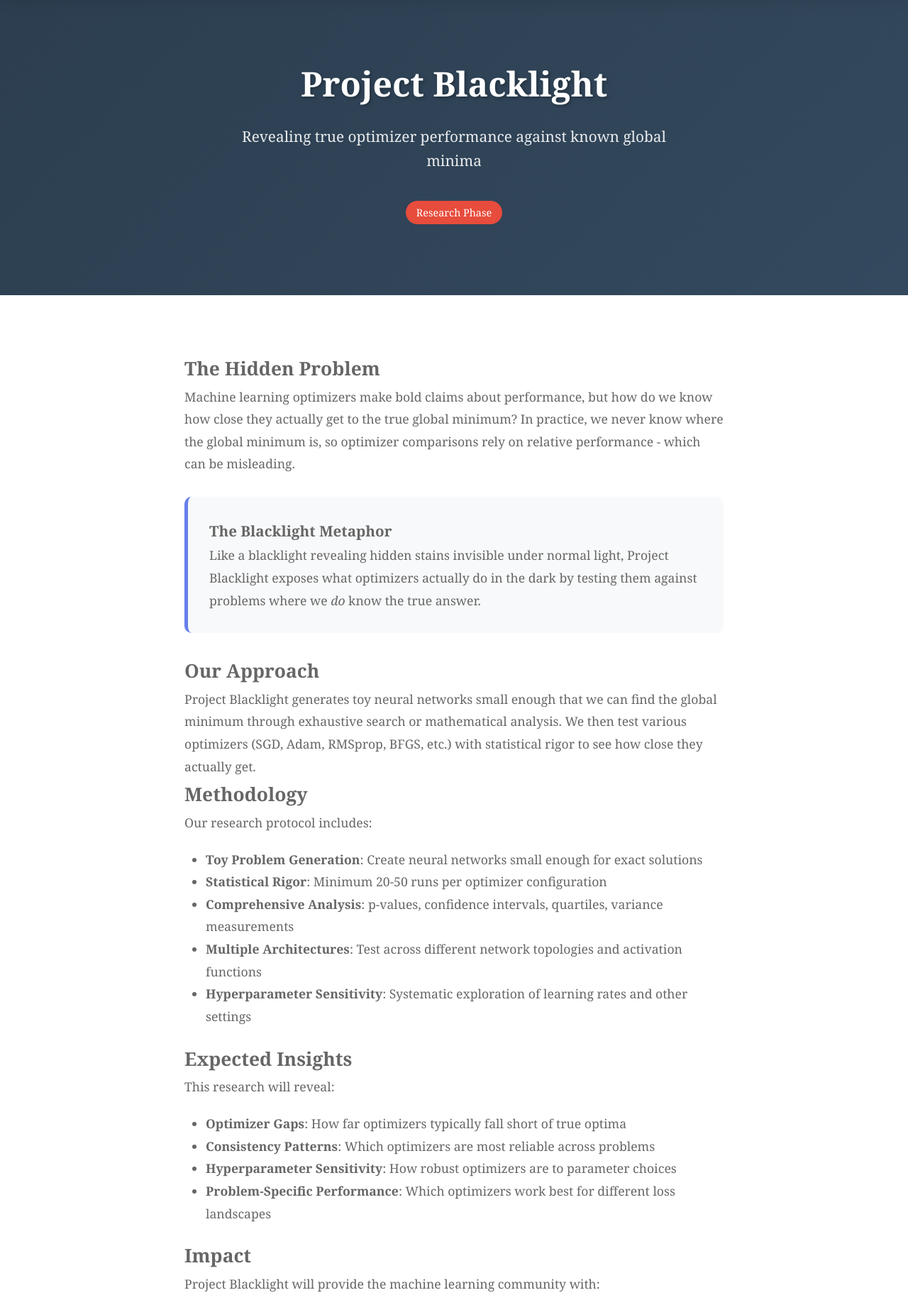
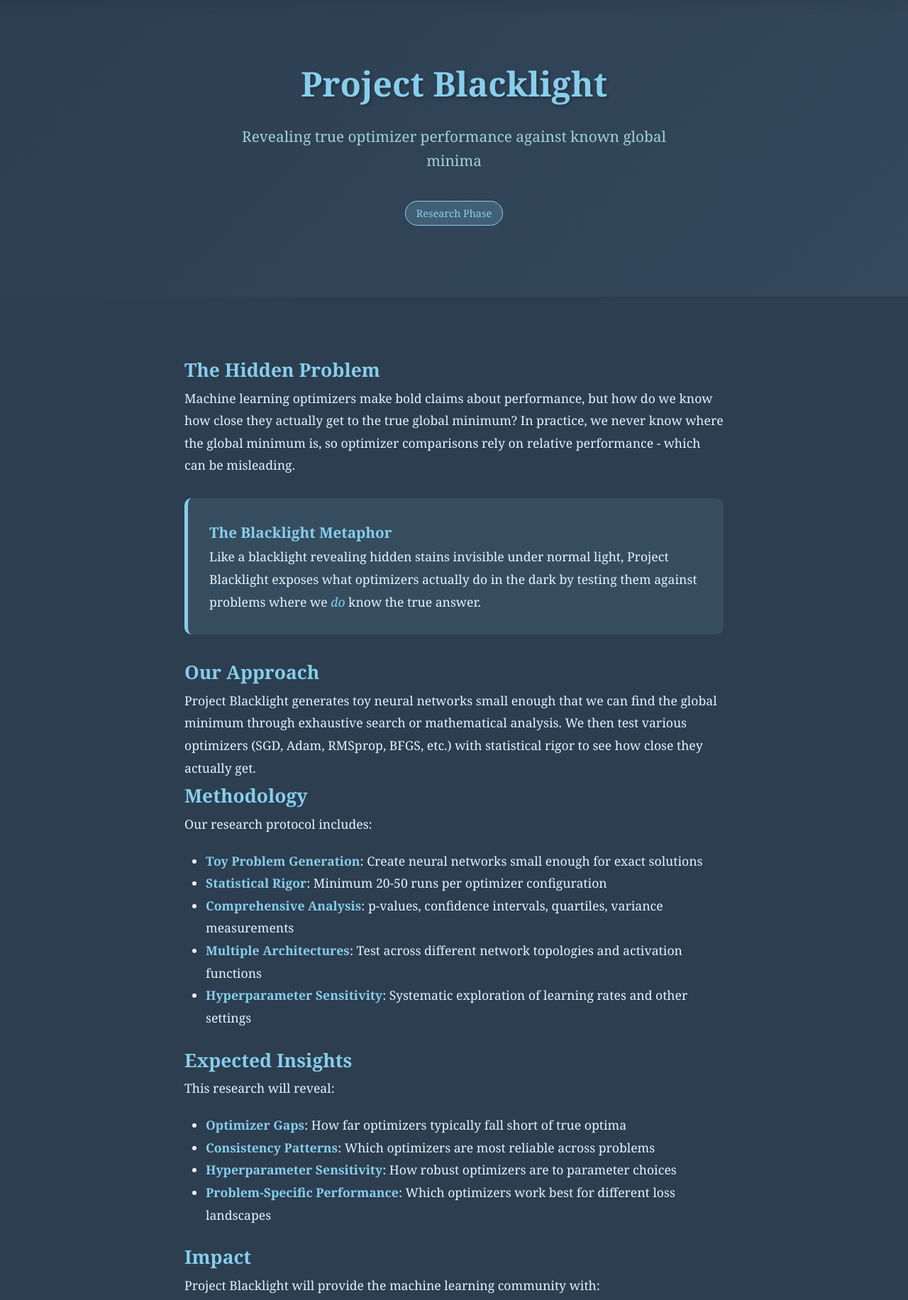
Before and after one commit to haishuo/sgcx, a Django app: page /projects/blacklight/ in a window 1280 px wide. Shown: the part 88-1920 px from the top of the page at 71% size. Run offline with Django 4.2, Linux system fonts and the light colour scheme.

Commit message:
Updated blacklight's page.

```diff
--- a/projects/templates/projects/blacklight.html
+++ b/projects/templates/projects/blacklight.html
@@ -2,68 +2,68 @@
 {% extends 'base.html' %}
 
 {% block content %}
-<section class="hero" style="background: linear-gradient(135deg, #2c3e50 0%, #34495e 100%); padding: 80px 0;">
+<section class="hero" style="background: linear-gradient(135deg, #2c3e50 0%, #34495e 100%); padding: 80px 0; color: #87ceeb;">
     <div class="container">
-        <h1 style="font-size: 3rem; margin-bottom: 20px;">Project Blacklight</h1>
-        <p style="font-size: 1.3rem; margin-bottom: 40px; max-width: 600px; margin-left: auto; margin-right: auto;">
+        <h1 style="font-size: 3rem; margin-bottom: 20px; color: #87ceeb;">Project Blacklight</h1>
+        <p style="font-size: 1.3rem; margin-bottom: 40px; max-width: 600px; margin-left: auto; margin-right: auto; color: #b0e0e6;">
             Revealing true optimizer performance against known global minima
         </p>
-        <div class="project-status" style="background: #e74c3c; margin-bottom: 20px;">Research Phase</div>
+        <div class="project-status" style="background: rgba(135,206,235,0.2); margin-bottom: 20px; color: #87ceeb; border: 1px solid #87ceeb;">Research Phase</div>
     </div>
 </section>
 
-<section class="content-section">
+<section class="content-section" style="background: #2c3e50; color: #e6f3ff;">
     <div class="container">
         <div class="about-content">
-            <h2>The Hidden Problem</h2>
-            <p>Machine learning optimizers make bold claims about performance, but how do we know how close they actually get to the true global minimum? In practice, we never know where the global minimum is, so optimizer comparisons rely on relative performance - which can be misleading.</p>
+            <h2 style="color: #87ceeb;">The Hidden Problem</h2>
+            <p style="color: #e6f3ff;">Machine learning optimizers make bold claims about performance, but how do we know how close they actually get to the true global minimum? In practice, we never know where the global minimum is, so optimizer comparisons rely on relative performance - which can be misleading.</p>
 
-            <div class="collaboration-highlight">
-                <h3>The Blacklight Metaphor</h3>
-                <p>Like a blacklight revealing hidden stains invisible under normal light, Project Blacklight exposes what optimizers actually do in the dark by testing them against problems where we <em>do</em> know the true answer.</p>
+            <div class="collaboration-highlight" style="background: rgba(135,206,235,0.1); border-left: 5px solid #87ceeb; color: #e6f3ff;">
+                <h3 style="color: #87ceeb;">The Blacklight Metaphor</h3>
+                <p style="color: #e6f3ff;">Like a blacklight revealing hidden stains invisible under normal light, Project Blacklight exposes what optimizers actually do in the dark by testing them against problems where we <em style="color: #87ceeb;">do</em> know the true answer.</p>
             </div>
 
-            <h2>Our Approach</h2>
-            <p>Project Blacklight generates toy neural networks small enough that we can find the global minimum through exhaustive search or mathematical analysis. We then test various optimizers (SGD, Adam, RMSprop, BFGS, etc.) with statistical rigor to see how close they actually get.</p>
+            <h2 style="color: #87ceeb;">Our Approach</h2>
+            <p style="color: #e6f3ff;">Project Blacklight generates toy neural networks small enough that we can find the global minimum through exhaustive search or mathematical analysis. We then test various optimizers (SGD, Adam, RMSprop, BFGS, etc.) with statistical rigor to see how close they actually get.</p>
 
-            <h2>Methodology</h2>
-            <p>Our research protocol includes:</p>
-            <ul style="margin: 20px 0; padding-left: 30px; line-height: 1.8;">
-                <li><strong>Toy Problem Generation</strong>: Create neural networks small enough for exact solutions</li>
-                <li><strong>Statistical Rigor</strong>: Minimum 20-50 runs per optimizer configuration</li>
-                <li><strong>Comprehensive Analysis</strong>: p-values, confidence intervals, quartiles, variance measurements</li>
-                <li><strong>Multiple Architectures</strong>: Test across different network topologies and activation functions</li>
-                <li><strong>Hyperparameter Sensitivity</strong>: Systematic exploration of learning rates and other settings</li>
+            <h2 style="color: #87ceeb;">Methodology</h2>
+            <p style="color: #e6f3ff;">Our research protocol includes:</p>
+            <ul style="margin: 20px 0; padding-left: 30px; line-height: 1.8; color: #e6f3ff;">
+                <li><strong style="color: #87ceeb;">Toy Problem Generation</strong>: Create neural networks small enough for exact solutions</li>
+                <li><strong style="color: #87ceeb;">Statistical Rigor</strong>: Minimum 20-50 runs per optimizer configuration</li>
+                <li><strong style="color: #87ceeb;">Comprehensive Analysis</strong>: p-values, confidence intervals, quartiles, variance measurements</li>
+                <li><strong style="color: #87ceeb;">Multiple Architectures</strong>: Test across different network topologies and activation functions</li>
+                <li><strong style="color: #87ceeb;">Hyperparameter Sensitivity</strong>: Systematic exploration of learning rates and other settings</li>
             </ul>
 
-            <h2>Expected Insights</h2>
-            <p>This research will reveal:</p>
-            <ul style="margin: 20px 0; padding-left: 30px; line-height: 1.8;">
-                <li><strong>Optimizer Gaps</strong>: How far optimizers typically fall short of true optima</li>
-                <li><strong>Consistency Patterns</strong>: Which optimizers are most reliable across problems</li>
-                <li><strong>Hyperparameter Sensitivity</strong>: How robust optimizers are to parameter choices</li>
-                <li><strong>Problem-Specific Performance</strong>: Which optimizers work best for different loss landscapes</li>
+            <h2 style="color: #87ceeb;">Expected Insights</h2>
+            <p style="color: #e6f3ff;">This research will reveal:</p>
+            <ul style="margin: 20px 0; padding-left: 30px; line-height: 1.8; color: #e6f3ff;">
+                <li><strong style="color: #87ceeb;">Optimizer Gaps</strong>: How far optimizers typically fall short of true optima</li>
+                <li><strong style="color: #87ceeb;">Consistency Patterns</strong>: Which optimizers are most reliable across problems</li>
+                <li><strong style="color: #87ceeb;">Hyperparameter Sensitivity</strong>: How robust optimizers are to parameter choices</li>
+                <li><strong style="color: #87ceeb;">Problem-Specific Performance</strong>: Which optimizers work best for different loss landscapes</li>
             </ul>
 
-            <h2>Impact</h2>
-            <p>Project Blacklight will provide the machine learning community with:</p>
-            <ul style="margin: 20px 0; padding-left: 30px; line-height: 1.8;">
-                <li><strong>Evidence-Based Optimizer Selection</strong>: Move beyond marketing claims to actual performance data</li>
-                <li><strong>Realistic Expectations</strong>: Understand the true limitations of current optimization methods</li>
-                <li><strong>Research Direction</strong>: Identify where optimizer improvements are most needed</li>
-                <li><strong>Practical Guidelines</strong>: Provide actionable advice for practitioners</li>
+            <h2 style="color: #87ceeb;">Impact</h2>
+            <p style="color: #e6f3ff;">Project Blacklight will provide the machine learning community with:</p>
+            <ul style="margin: 20px 0; padding-left: 30px; line-height: 1.8; color: #e6f3ff;">
+                <li><strong style="color: #87ceeb;">Evidence-Based Optimizer Selection</strong>: Move beyond marketing claims to actual performance data</li>
+                <li><strong style="color: #87ceeb;">Realistic Expectations</strong>: Understand the true limitations of current optimization methods</li>
+                <li><strong style="color: #87ceeb;">Research Direction</strong>: Identify where optimizer improvements are most needed</li>
+                <li><strong style="color: #87ceeb;">Practical Guidelines</strong>: Provide actionable advice for practitioners</li>
             </ul>
 
-            <h2>Technical Infrastructure</h2>
-            <div class="collaboration-highlight">
-                <p><strong>Development Platform</strong>: Forge system with RTX 5070 Ti (16GB VRAM)<br>
-                <strong>Computational Requirements</strong>: Embarrassingly parallel - perfect for GPU acceleration<br>
-                <strong>Timeline</strong>: Research phase active, implementation planned for 2025</p>
+            <h2 style="color: #87ceeb;">Technical Infrastructure</h2>
+            <div class="collaboration-highlight" style="background: rgba(135,206,235,0.1); border-left: 5px solid #87ceeb; color: #e6f3ff;">
+                <p style="color: #e6f3ff;"><strong style="color: #87ceeb;">Development Platform</strong>: Forge system with RTX 5070 Ti (16GB VRAM)<br>
+                <strong style="color: #87ceeb;">Computational Requirements</strong>: Embarrassingly parallel - perfect for GPU acceleration<br>
+                <strong style="color: #87ceeb;">Timeline</strong>: Research phase active, implementation planned for 2025</p>
             </div>
 
-            <h2>Research Questions</h2>
-            <p>Key questions we aim to answer:</p>
-            <ul style="margin: 20px 0; padding-left: 30px; line-height: 1.8;">
+            <h2 style="color: #87ceeb;">Research Questions</h2>
+            <p style="color: #e6f3ff;">Key questions we aim to answer:</p>
+            <ul style="margin: 20px 0; padding-left: 30px; line-height: 1.8; color: #e6f3ff;">
                 <li>How much optimization performance do we actually lose by not finding global minima?</li>
                 <li>Are newer optimizers like AdamW meaningfully better than SGD on problems we can solve exactly?</li>
                 <li>Do optimizer performance patterns on toy problems predict real-world behavior?</li>
@@ -71,8 +71,10 @@
             </ul>
 
             <div style="text-align: center; margin: 40px 0;">
-                <a href="mailto:contact@sgcx.org?subject=Project%20Blacklight%20Collaboration" class="cta-button" style="margin-right: 15px;">Collaborate with Us</a>
-                <a href="{% url 'projects:project_list' %}" class="project-link">← All Projects</a>
+                <a href="mailto:contact@sgcx.org?subject=Project%20Blacklight%20Collaboration"
+                   style="display: inline-block; background: #87ceeb; color: #2c3e50; padding: 15px 30px; text-decoration: none; border-radius: 50px; font-weight: bold; transition: transform 0.3s ease, box-shadow 0.3s ease; box-shadow: 0 4px 15px rgba(135,206,235,0.3); margin-right: 15px;">Collaborate with Us</a>
+                <a href="{% url 'projects:project_list' %}"
+                   style="color: #87ceeb; text-decoration: none; font-weight: bold; transition: color 0.3s ease;">← All Projects</a>
             </div>
         </div>
     </div>
```
